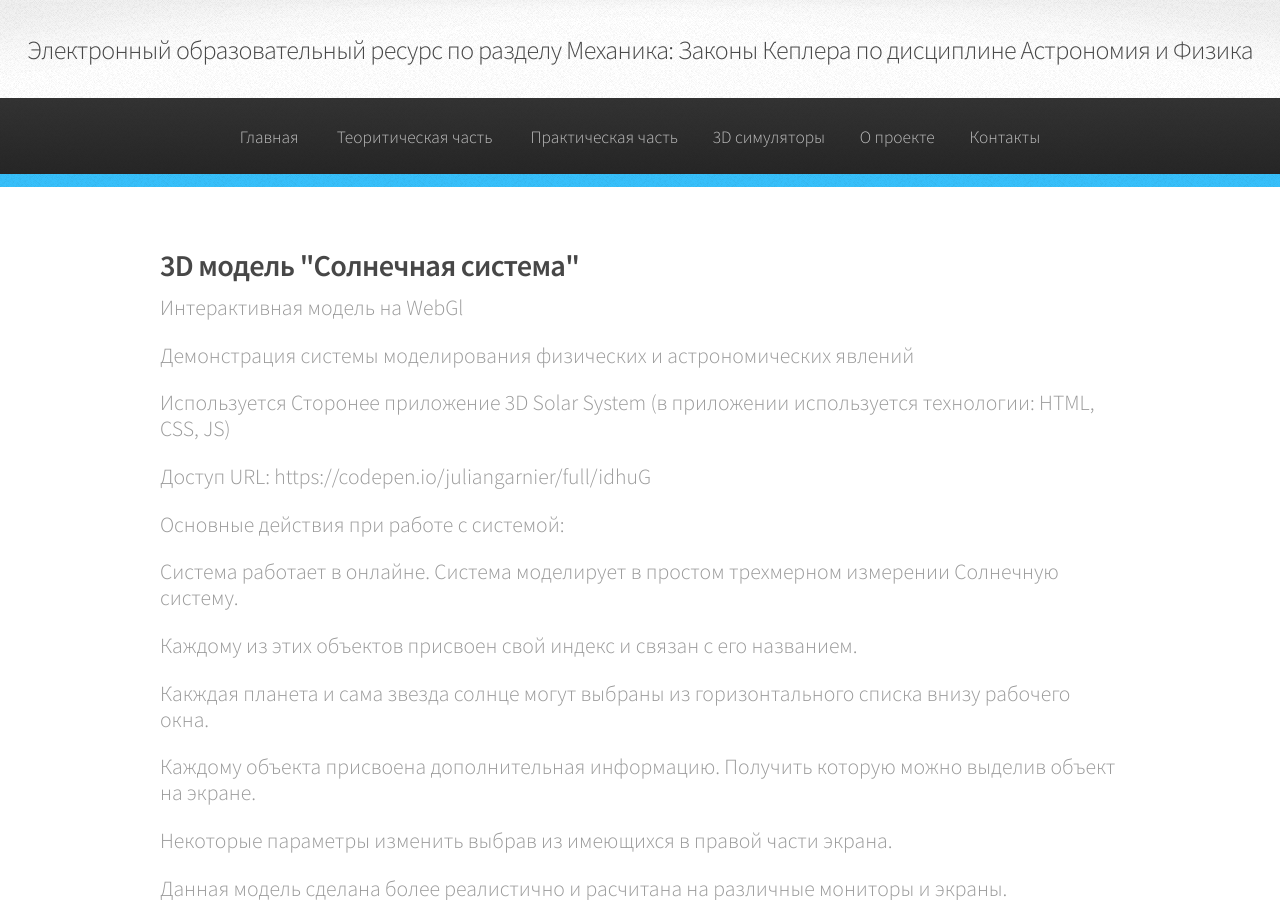
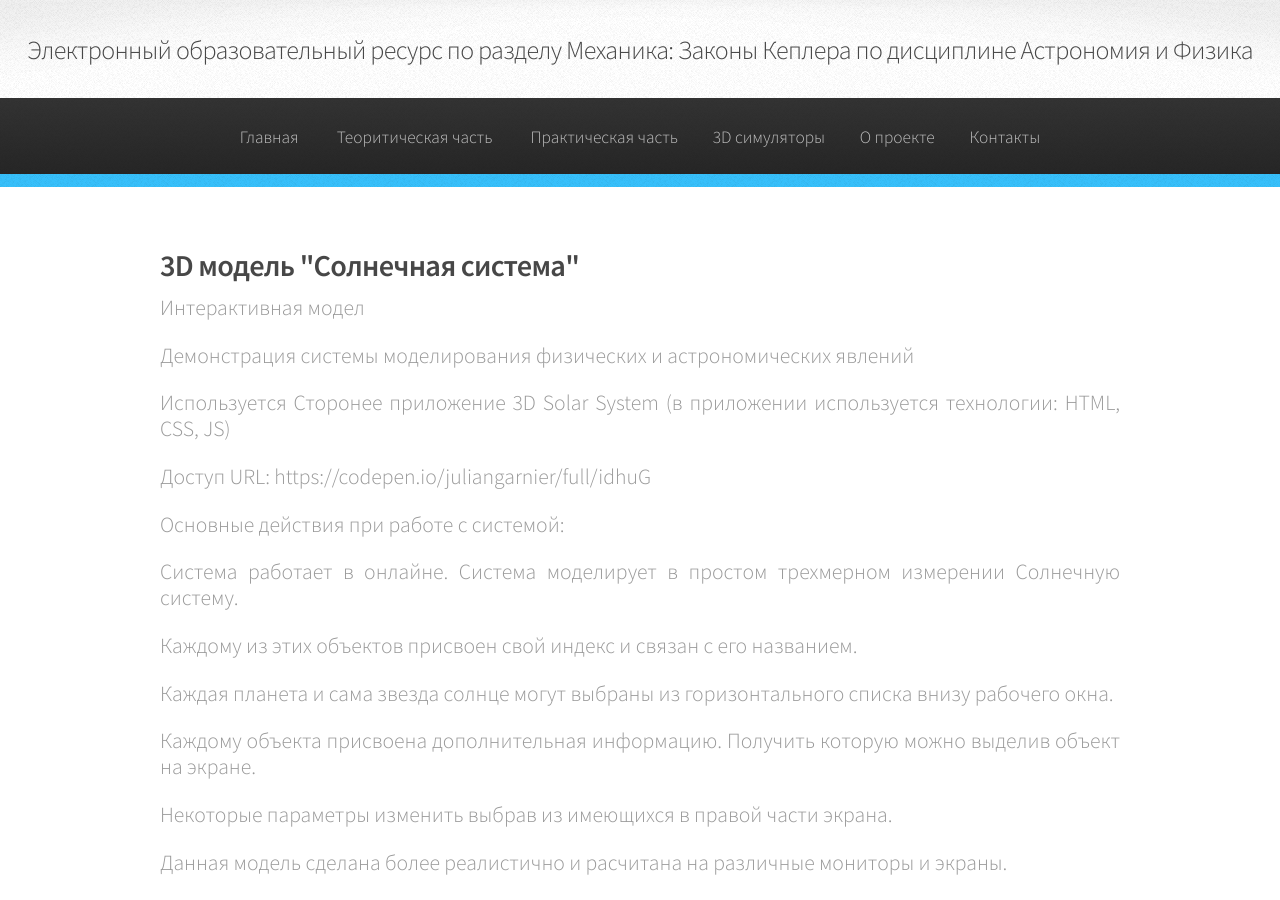
Before and after one commit to VlPop/VlPop.github.io, a Jekyll site: the page built from 3D_model_1.html, in a window 1280 px wide and 900 px high. Built offline with Jekyll 4.4.1, drawn with Linux system fonts in a browser that asks for light colours.

Commit message:
Update 3D_model_1.html

```diff
--- a/3D_model_1.html
+++ b/3D_model_1.html
@@ -13,20 +13,20 @@ layout: default
 					<article>
 						<header>
 							<h2>3D модель "Солнечная система"</h2>
-							<p>Интерактивная модель на WebGl
-							<p>Демонстрация системы моделирования физических и астрономических явлений
-<p>Используется Сторонее приложение 3D Solar System (в приложении используется технологии: HTML, CSS, JS)
-<p>Доступ URL: https://codepen.io/juliangarnier/full/idhuG</p>
-<p>Основные действия при работе с системой:</p>
-<p>Система работает в онлайне. Система моделирует в простом трехмерном измерении Солнечную систему.</p>
-<p>Каждому из этих объектов присвоен свой индекс и связан с его названием.</p>
-<p>Какждая планета и сама звезда солнце могут выбраны из горизонтального списка внизу рабочего окна.</p>
-<p>Каждому объекта присвоена дополнительная информацию. Получить которую можно выделив объект на экране. </p>
-<p>Некоторые параметры изменить выбрав из имеющихся в правой части экрана.</p>
-<p>Данная модель сделана более реалистично и расчитана на различные мониторы и экраны. </p>
-<p>Оптимальная настроенная ПК дает возможность просматривать более качественно.</p>
-<p>Данная система может переключаться в режим двухмерного пространства и трехмерного, без каких-либо больших напряжений.</p>
-<p>Подробная информации об использовании и работе данной системой в приложении №7. Инструкции: 3D модели Солнечной системы.</p>
+							<p>Интерактивная модел</p>
+							<p align="justify">Демонстрация системы моделирования физических и астрономических явлений
+							<p align="justify">Используется Сторонее приложение 3D Solar System (в приложении используется технологии: HTML, CSS, JS)
+							<p align="justify">Доступ URL: https://codepen.io/juliangarnier/full/idhuG</p>
+							<p align="justify">Основные действия при работе с системой:</p>
+							<p align="justify">Система работает в онлайне. Система моделирует в простом трехмерном измерении Солнечную систему.</p>
+							<p align="justify">Каждому из этих объектов присвоен свой индекс и связан с его названием.</p>
+							<p align="justify">Каждая планета и сама звезда солнце могут выбраны из горизонтального списка внизу рабочего окна.</p>
+							<p align="justify">Каждому объекта присвоена дополнительная информацию. Получить которую можно выделив объект на экране. </p>
+							<p align="justify">Некоторые параметры изменить выбрав из имеющихся в правой части экрана.</p>
+							<p align="justify">Данная модель сделана более реалистично и расчитана на различные мониторы и экраны. </p>
+							<p align="justify">Оптимальная настроенная ПК дает возможность просматривать более качественно.</p>
+							<p align="justify">Данная система может переключаться в режим двухмерного пространства и трехмерного, без каких-либо больших напряжений.</p>
+							<p align="justify">Подробная информации об использовании и работе данной системой в приложении №7. Инструкции: 3D модели Солнечной системы.</p>
 
 						</header>
 
```
